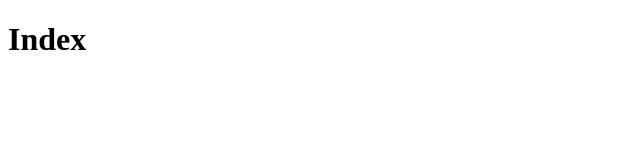
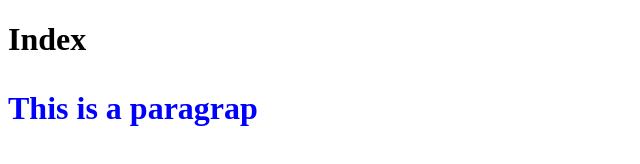
Before and after one commit to haitchbomb/public_html, a plain HTML site: page index.html in a window 1280 px wide. Shown: the whole page, without its empty margins (0-640 px from the left). Drawn offline with Linux system fonts and the light colour scheme.

Commit message:
Update index.html

```diff
--- a/index.html
+++ b/index.html
@@ -8,7 +8,7 @@
     <body>
 
       <h1>Index</h>
-
+      <p> This is a paragrap</p>
 
 
 
```
